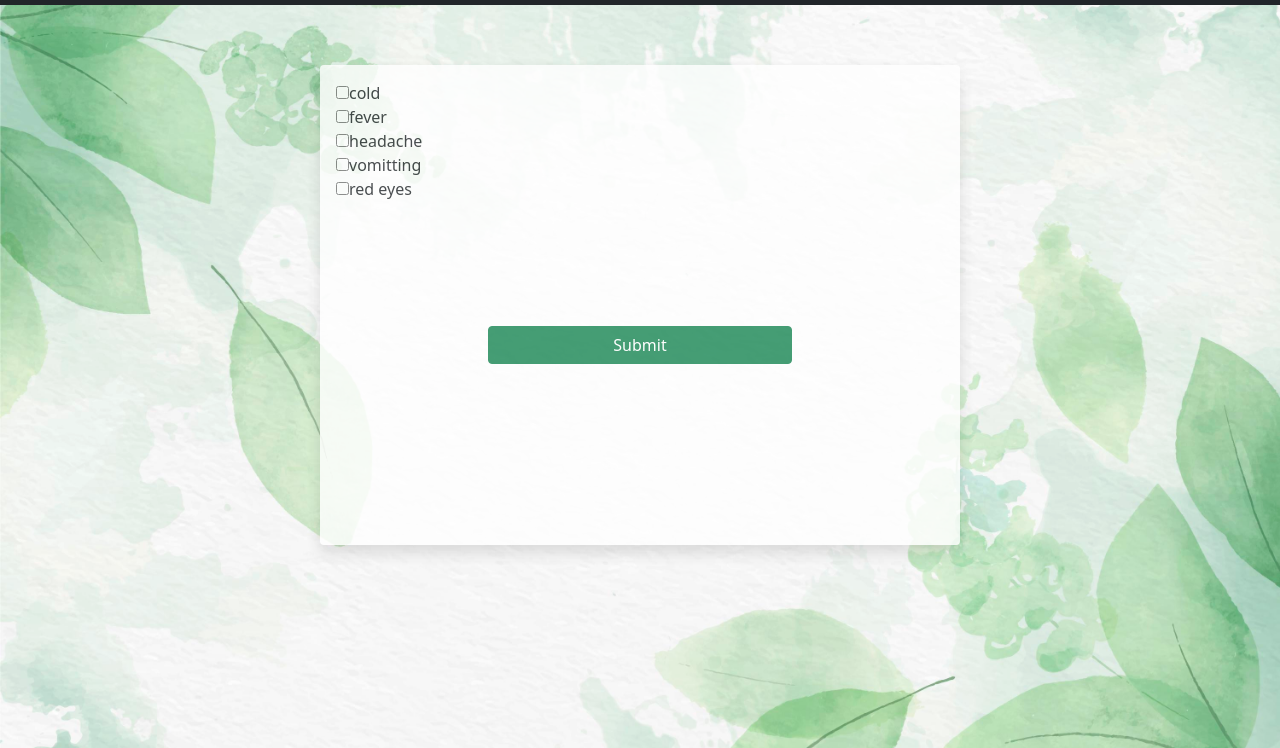
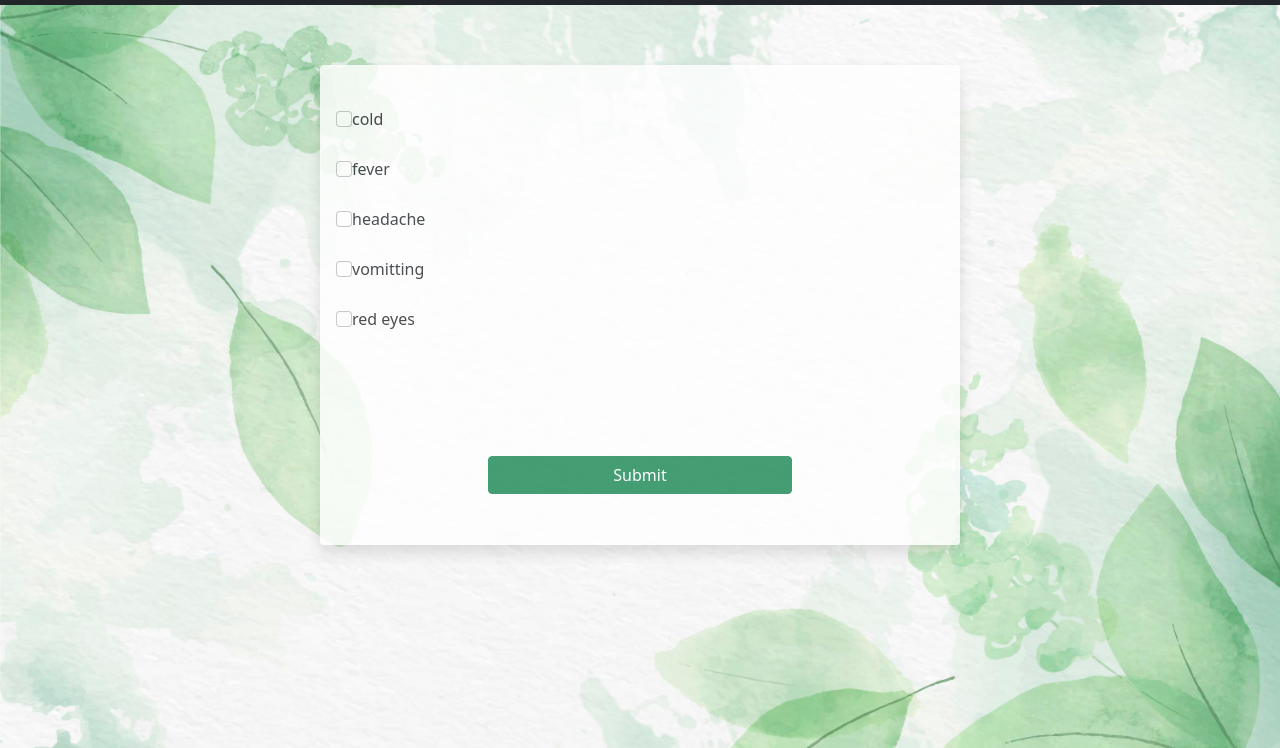
Before and after one commit to shoaib749/medayu-web, a plain HTML site: page check.html in a window 1280 px wide. Shown: the part 52-800 px from the top of the page. Drawn offline with nearby package versions, Linux system fonts and the light colour scheme.

Commit message:
added InnerContainer

```diff
--- a/check.html
+++ b/check.html
@@ -96,13 +96,21 @@ background-size: cover; background-repeat: no-repeat;">
             checkbox.type = 'checkbox';
             checkbox.id = element;
             checkbox.value = element;
+            checkbox.classList = "form-check-input";
 
             var label = document.createElement('label');
             label.htmlFor = element;
             label.appendChild(document.createTextNode(" " + element));
+            label.className = "form-check-label";
             var br = document.createElement('br');
 
+            //customer bootstarap after added
+            var innercontainer = document.createElement('div');
+            innercontainer.id = element;
+            innercontainer.classList = "form-check";
+
             var container = document.getElementById('container');
+            container.appendChild(innercontainer);
             container.appendChild(checkbox);
             container.appendChild(label);
             container.appendChild(br);
```
